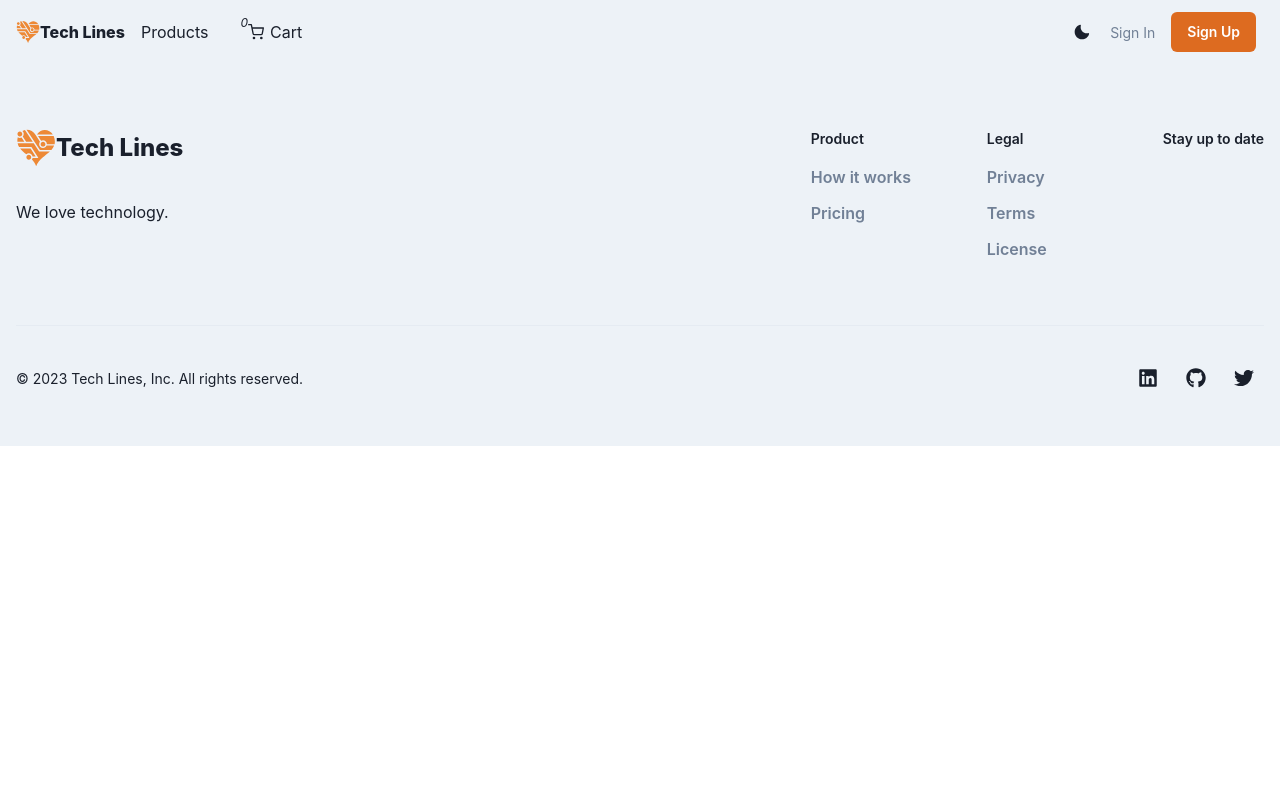
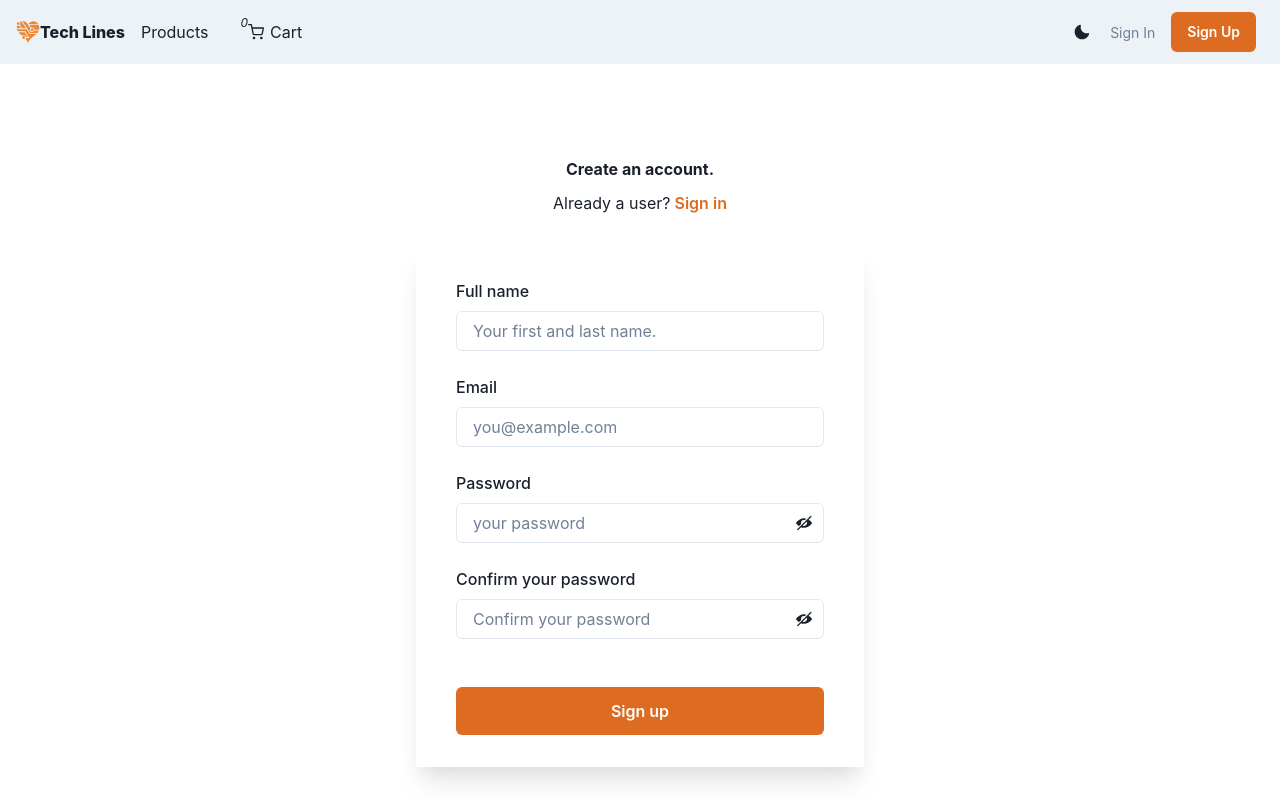
Before and after one commit to JuliaShurmei/techlines, a React (Create React App) app in the folder TECHLINE/client/: page /registration in a window 1280 px wide. Shown: the top 800 px of the page. Built offline with nearby package versions, Linux system fonts and the light colour scheme; the HTML template or start-up script is replaced by a standard one.

Commit message:
Added Registration

```diff
--- a/TECHLINE/client/src/App.js
+++ b/TECHLINE/client/src/App.js
@@ -7,6 +7,7 @@ import CartScreen from "./screens/CartScreen";
 import Footer from "./components/Footer";
 import LandingScreen from "./screens/LandingScreen";
 import LoginScreen from "./screens/LoginScreen";
+import RegistrationScreen from "./screens/RegistrationScreen";
 
 function App() {
   return (
@@ -20,6 +21,7 @@ function App() {
             <Route path='/product/:id' element={<ProductScreen />}> </Route>
             <Route path='/cart' element={<CartScreen />}></Route>
             <Route path='/login' element={<LoginScreen />}></Route>
+            <Route path='/registration' element={<RegistrationScreen />}></Route>
           </Routes>
         </main>
         <Footer />
--- /dev/null
+++ b/TECHLINE/client/src/screens/RegistrationScreen.jsx
@@ -0,0 +1,120 @@
+import {
+    Box,
+    Button,
+    Container,
+    FormControl,
+    Heading,
+    HStack,
+    Stack,
+    Text,
+    useBreakpointValue,
+    useColorModeValue as mode,
+    AlertIcon,
+    AlertTitle,
+    Alert,
+    AlertDescription,
+    useToast,
+  } from '@chakra-ui/react';
+  import TextField from '../components/TextField';
+  import PasswordTextField from '../components/PasswordTextField';
+  import { useState, useEffect } from 'react';
+  import { Formik } from 'formik';
+  import * as Yup from 'yup';
+  import { useDispatch, useSelector } from 'react-redux';
+  import { useNavigate, Link as ReactLink } from 'react-router-dom';
+  import { register } from '../redux/actions/userActions';
+
+  const RegistrationScreen = () => {
+    const navigate = useNavigate();
+    const dispatch = useDispatch();
+    const user = useSelector((state) => state.user);
+    const { loading, error, userInfo } = user;
+    const redirect = '/products';
+    const toast = useToast();
+    const headingBR = useBreakpointValue({ base: 'xs', md: 'sm' });
+    const boxBR = useBreakpointValue({ base: 'transparent', md: 'bg-surface' });
+
+    useEffect(() => {
+      if (userInfo) {
+        navigate(redirect);
+        toast({ description: 'Account created. Welcome aboard.', status: 'success', isClosable: true });
+      }
+    }, [userInfo, redirect, error, navigate, toast]);
+
+    return (
+      <Formik
+        initialValues={{ email: '', password: '', name: '' }}
+        validationSchema={Yup.object({
+          name: Yup.string().required('An name is required.'),
+          email: Yup.string().email('Invalid email.').required('An email address is required.'),
+          password: Yup.string()
+            .min(1, 'Password is too short - must contain at least 1 character.')
+            .required('Password is required.'),
+          confirmPassword: Yup.string()
+            .min(1, 'Password is too short - must contain at least 1 character.')
+            .required('Password is required.')
+            .oneOf([Yup.ref('password'), null], 'Passwords must match.'),
+        })}
+        onSubmit={(values) => {
+          dispatch(register(values.name, values.email, values.password));
+        }}>
+        {(formik) => (
+          <Container maxW='lg' py={{ base: '12', md: '24' }} px={{ base: '0', md: '8' }} minH='4xl'>
+            <Stack spacing='8'>
+              <Stack spacing='6'>
+                <Stack spacing={{ base: '2', md: '3' }} textAlign='center'>
+                  <Heading size={headingBR}>Create an account.</Heading>
+                  <HStack spacing='1' justify='center'>
+                    <Text color='muted'>Already a user? </Text>
+                    <Button as={ReactLink} to='/registration' variant='link' colorScheme='orange'>
+                      Sign in
+                    </Button>
+                  </HStack>
+                </Stack>
+              </Stack>
+              <Box
+                py={{ base: '0', md: '8' }}
+                px={{ base: '4', md: '10' }}
+                bg={{ boxBR }}
+                boxShadow={{ base: 'none', md: 'xl' }}>
+                <Stack spacing='6' as='form' onSubmit={formik.handleSubmit}>
+                  {error && (
+                    <Alert
+                      status='error'
+                      flexDirection='column'
+                      alignItems='center'
+                      justifyContent='center'
+                      textAlign='center'>
+                      <AlertIcon />
+                      <AlertTitle>We are sorry!</AlertTitle>
+                      <AlertDescription>{error}</AlertDescription>
+                    </Alert>
+                  )}
+                  <Stack spacing='5'>
+                    <FormControl>
+                      <TextField type='text' name='name' placeholder='Your first and last name.' label='Full name' />
+                      <TextField type='text' name='email' placeholder='you@example.com' label='Email' />
+                      <PasswordTextField type='password' name='password' placeholder='your password' label='Password' />
+                      <PasswordTextField
+                        type='password'
+                        name='confirmPassword'
+                        placeholder='Confirm your password'
+                        label='Confirm your password'
+                      />
+                    </FormControl>
+                  </Stack>
+                  <Stack spacing='6'>
+                    <Button colorScheme='orange' size='lg' fontSize='md' isLoading={loading} type='submit'>
+                      Sign up
+                    </Button>
+                  </Stack>
+                </Stack>
+              </Box>
+            </Stack>
+          </Container>
+        )}
+      </Formik>
+    );
+  };
+
+  export default RegistrationScreen;
```
Also changed, not shown: TECHLINE/client/public/manifest.json.
